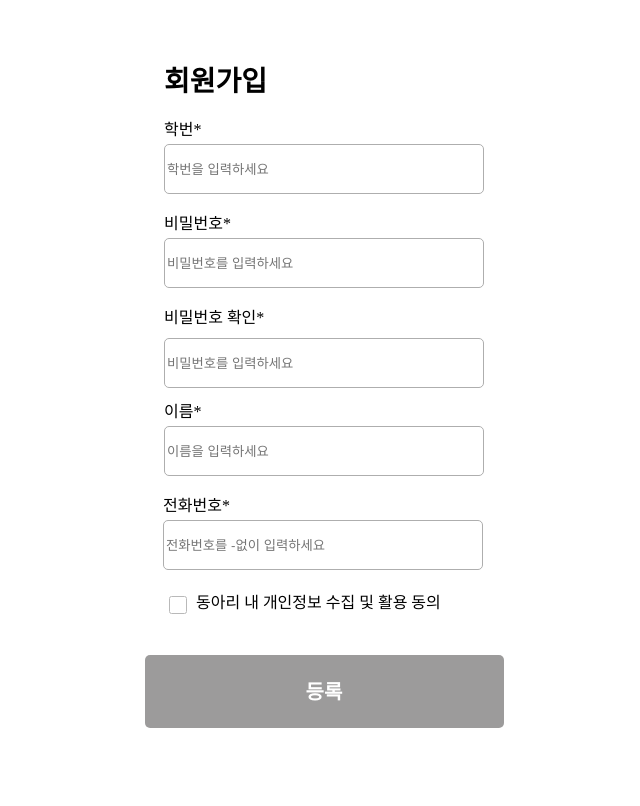
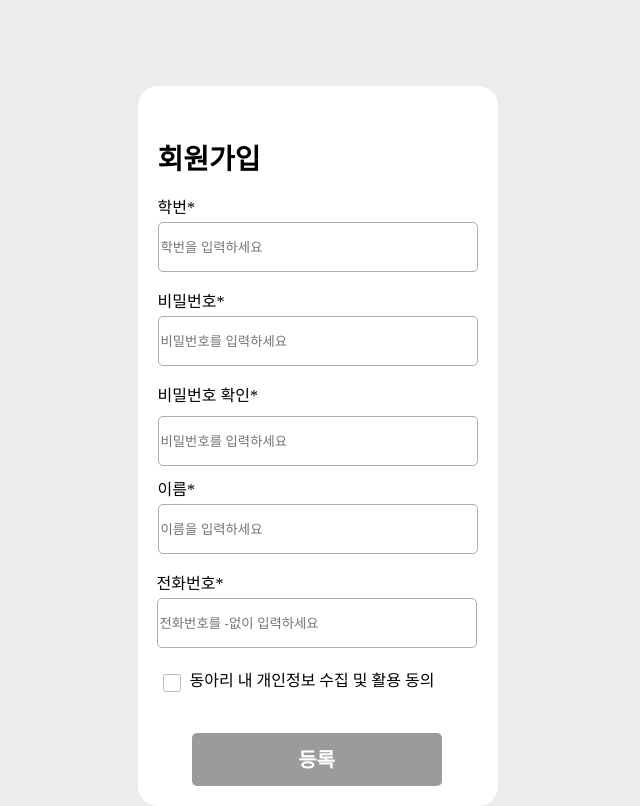
Before and after one commit to mytime501/flask, a Flask app: page /join in a window 1280 px wide. Shown: the whole page, without its empty margins (376-1016 px from the left). Before the commit the page ends 728 px from the top, so only its background shows below. Run offline with Flask 3, Linux system fonts and the light colour scheme.

Commit message:
Update join.html

```diff
--- a/templates/join.html
+++ b/templates/join.html
@@ -11,12 +11,17 @@
         <meta charset="utf-8">
         <meta name="viewport" content="width=device-width, initial-scale=1.0">
         <style type="text/css">
+            body {
+                background: #EDEBEB;
+            }
+
             .join1{
                 /* 회원가입 */
 
                 position: relative;
                 width: 360px;
                 height: 720px;
+                border-radius: 20px;
 
                 background: #FFFFFF;
             }
@@ -269,10 +274,10 @@
                 /* 완료 */
 
                 position: absolute;
-                width: 359px;
-                height: 73px;
-                left: calc(50% - 359px/2);
-                bottom: 0px;
+                width: 250px;
+                height: 53.41px;
+                left: 54px;
+                bottom: 20px;
                 border-radius: 5px;
 
                 font-family: 'Noto Sans KR';
@@ -296,6 +301,7 @@
                 .join1{
                     /* Android Small - 1 */
                     left: 40%;
+                    top: 10%;
                 }
 
             }
@@ -309,7 +315,8 @@
         </style>
         <title>회원가입</title>
     </head>
-    <body class="join1">
+    <body>
+        <div class="join1">
             <form method = "POST">
                 <div class="join2">회원가입</div>
                 <div>
@@ -340,5 +347,6 @@
                     <button type="submit" class="end">등록</button>
                 </div>
             </form>
+        </div>
     </body>
 </html>
```
Lines whose indentation alone changed are shown as unchanged.
